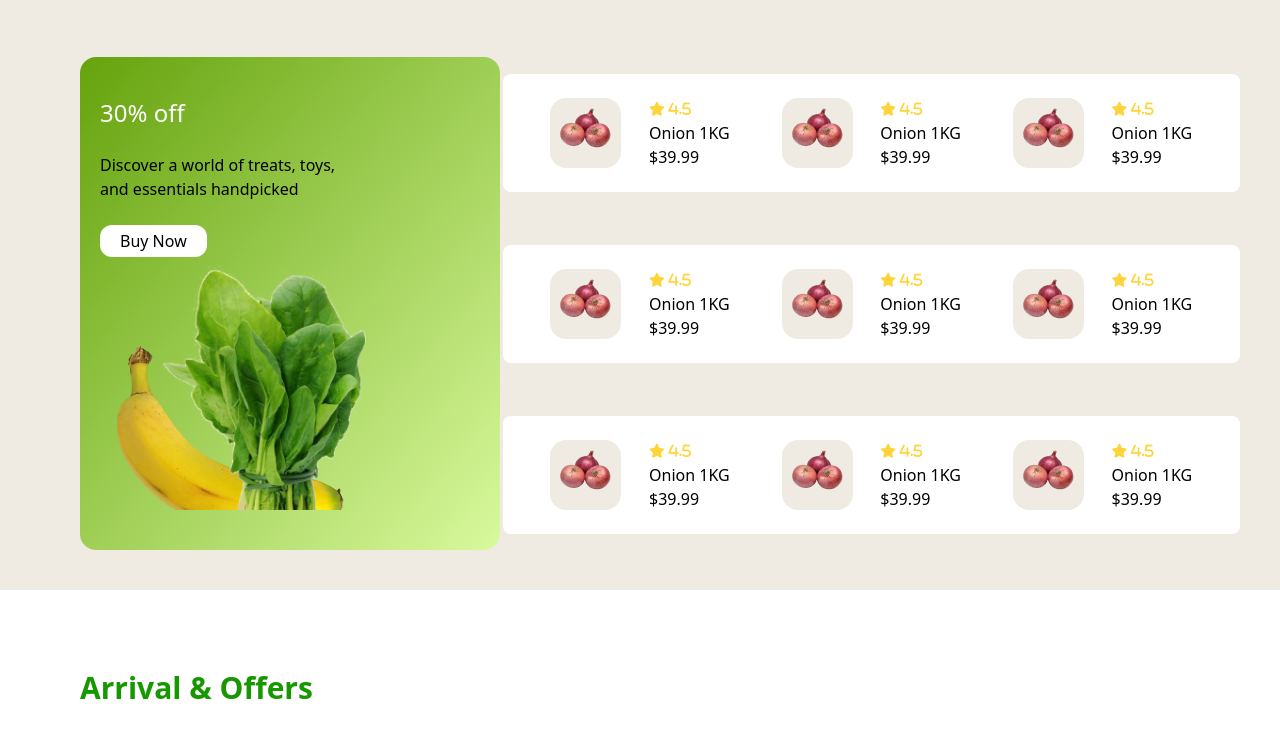
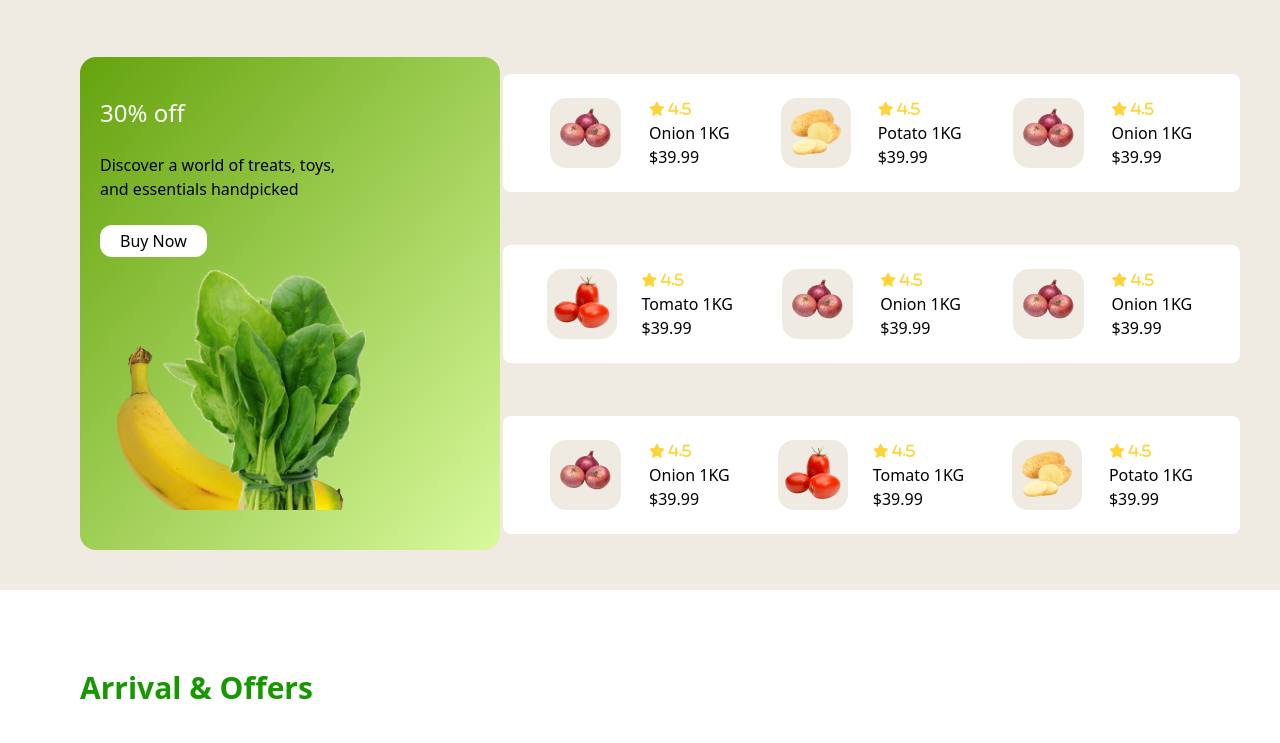
Before and after one commit to lsulta2/nature-s_platter, a plain HTML site: page index.html in a window 1280 px wide. Shown: the part 1512-2255 px from the top of the page. Drawn offline with nearby package versions, Linux system fonts and the light colour scheme.

Commit message:
img fixed

```diff
--- a/index.html
+++ b/index.html
@@ -153,7 +153,7 @@
         <!-- parents -->
 
         <div
-          class="grid sm:grid-cols-2 lg:grid-cols-4 grid-flow-col gap-5 items-center pt-5 pb-10 px-10 overflow-hidden"
+          class="grid sm:grid-cols-2 lg:grid-cols-4 grid-flow-col gap-5 lg:items-center pt-5 pb-10 px-10 overflow-hidden"
         >
           <!-- 1st div -->
           <div
@@ -198,13 +198,13 @@
             <div>
               <img
                 class="bg-[#EFEBE3] rounded-2xl"
-                src="./c2-assets/onion.png"
+                src="./c2-assets/tomato.png"
                 alt="onion"
               />
             </div>
             <div>
               <i class="fa-solid fa-star fa-sm" style="color: #ffd43b"> 4.5 </i>
-              <h1>Onion 1KG</h1>
+              <h1>Tomato 1KG</h1>
               <h1>$39.99</h1>
             </div>
           </div>
@@ -234,13 +234,13 @@
             <div>
               <img
                 class="bg-[#EFEBE3] rounded-2xl"
-                src="./c2-assets/onion.png"
+                src="./c2-assets/potato.png"
                 alt="onion"
               />
             </div>
             <div>
               <i class="fa-solid fa-star fa-sm" style="color: #ffd43b"> 4.5 </i>
-              <h1>Onion 1KG</h1>
+              <h1>Potato 1KG</h1>
               <h1>$39.99</h1>
             </div>
           </div>
@@ -270,13 +270,13 @@
             <div>
               <img
                 class="bg-[#EFEBE3] rounded-2xl"
-                src="./c2-assets/onion.png"
+                src="./c2-assets/tomato.png"
                 alt="onion"
               />
             </div>
             <div>
               <i class="fa-solid fa-star fa-sm" style="color: #ffd43b"> 4.5 </i>
-              <h1>Onion 1KG</h1>
+              <h1>Tomato 1KG</h1>
               <h1>$39.99</h1>
             </div>
           </div>
@@ -324,13 +324,13 @@
             <div>
               <img
                 class="bg-[#EFEBE3] rounded-2xl"
-                src="./c2-assets/onion.png"
+                src="./c2-assets/potato.png"
                 alt="onion"
               />
             </div>
             <div>
               <i class="fa-solid fa-star fa-sm" style="color: #ffd43b"> 4.5 </i>
-              <h1>Onion 1KG</h1>
+              <h1>Potato 1KG</h1>
               <h1>$39.99</h1>
             </div>
           </div>
@@ -389,7 +389,6 @@
       </section>
 
       <!-- quality -->
-      <section></section>
 
       <section
         class="bg-[#EFEBE3] my-5 lg:my-20 mx-3.5 lg:mx-20 py-5 lg:py-10 rounded-2xl"
```
